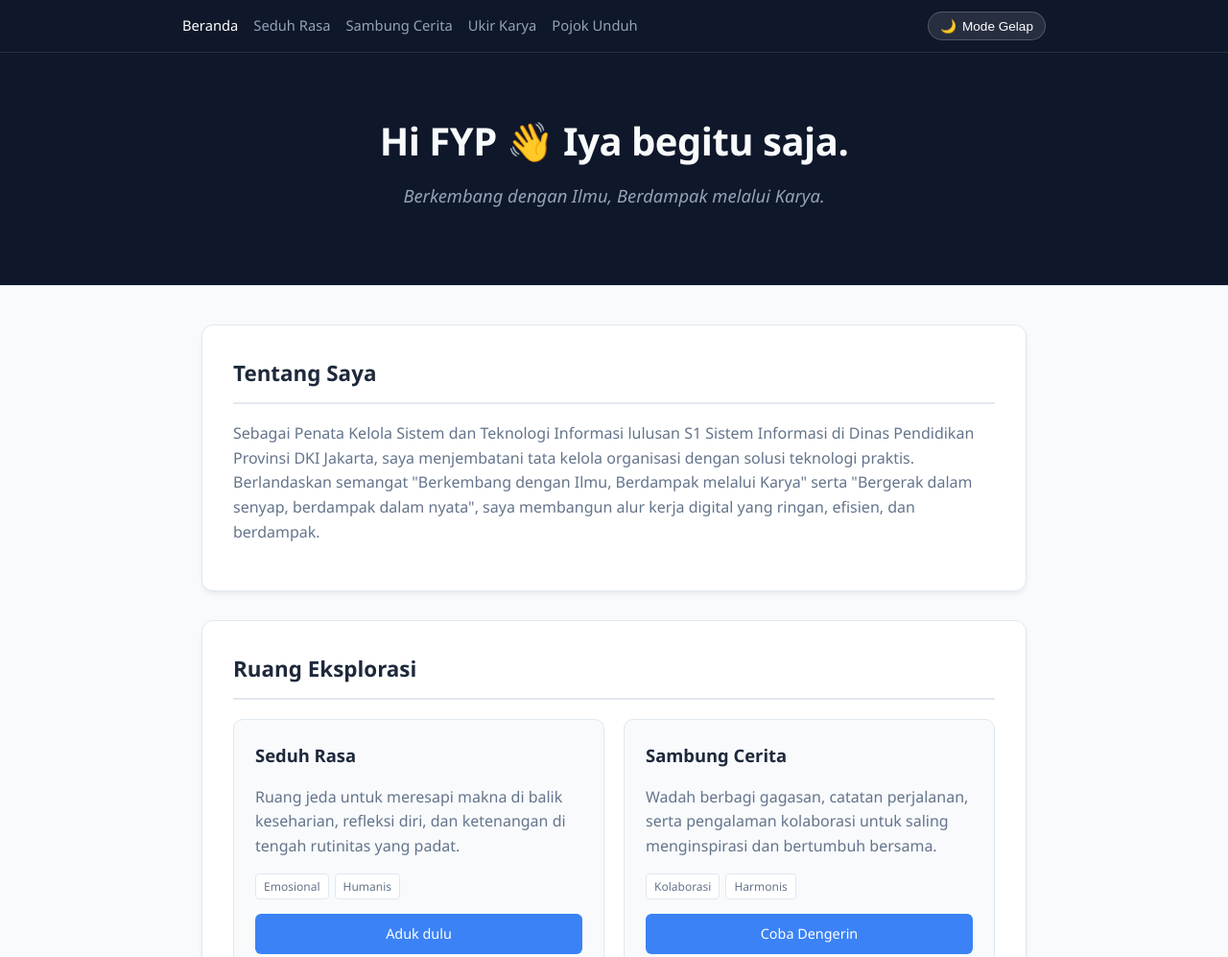
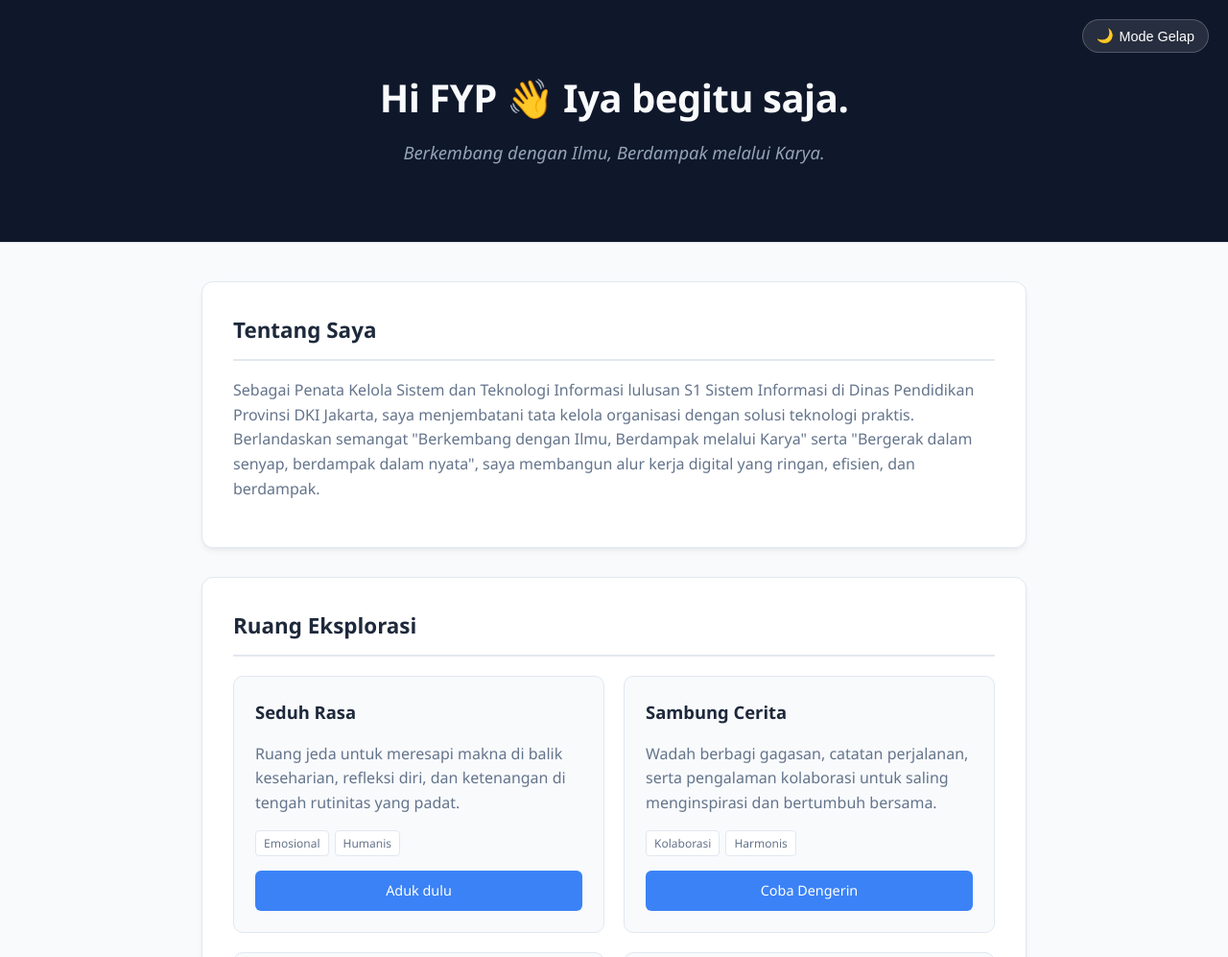
Before and after one commit to hifyp/hifyp.github.io, a plain HTML site: page index.html in a window 1280 px wide. Shown: the top 997 px of the page at 96% size. Drawn offline with Linux system fonts and the light colour scheme.

Commit message:
Update index.html

```diff
--- a/index.html
+++ b/index.html
@@ -47,51 +47,26 @@
             line-height: 1.6;
         }
 
-        /* Navigasi */
-        nav {
+        header {
             background-color: var(--bg-header);
-            border-bottom: 1px solid rgba(255, 255, 255, 0.1);
-            padding: 12px 20px;
-            position: sticky;
-            top: 0;
-            z-index: 100;
-        }
-
-        .nav-container {
-            max-width: 900px;
-            margin: 0 auto;
-            display: flex;
-            justify-content: space-between;
-            align-items: center;
-            flex-wrap: wrap;
-            gap: 10px;
-        }
-
-        .nav-links {
-            display: flex;
-            flex-wrap: wrap;
-            gap: 16px;
-        }
-
-        .nav-links a {
-            color: var(--text-header-sub);
-            text-decoration: none;
-            font-size: 0.92rem;
-            font-weight: 500;
-        }
-
-        .nav-links a:hover, .nav-links a.active {
-            color: #ffffff;
+            color: var(--text-header);
+            padding: 70px 20px 60px;
+            text-align: center;
+            position: relative;
+            border-bottom: 1px solid var(--border-color);
         }
 
         .theme-toggle {
+            position: absolute;
+            top: 20px;
+            right: 20px;
             background: rgba(255, 255, 255, 0.1);
             color: #fff;
             border: 1px solid rgba(255, 255, 255, 0.2);
-            padding: 6px 12px;
+            padding: 8px 14px;
             border-radius: 20px;
             cursor: pointer;
-            font-size: 0.85rem;
+            font-size: 0.9rem;
             display: flex;
             align-items: center;
             gap: 6px;
@@ -99,15 +74,6 @@
 
         .theme-toggle:hover {
             background: rgba(255, 255, 255, 0.2);
-        }
-
-        /* Header */
-        header {
-            background-color: var(--bg-header);
-            color: var(--text-header);
-            padding: 60px 20px;
-            text-align: center;
-            border-bottom: 1px solid var(--border-color);
         }
 
         header h1 {
@@ -122,7 +88,6 @@
             margin-top: 10px;
         }
 
-        /* Kontainer Utama */
         .container {
             max-width: 900px;
             margin: 40px auto;
@@ -236,31 +201,14 @@
             color: var(--text-muted);
             font-size: 0.9rem;
         }
-
-        footer a {
-            color: var(--text-muted);
-            text-decoration: none;
-        }
     </style>
 </head>
 <body>
 
-    <nav>
-        <div class="nav-container">
-            <div class="nav-links">
-                <a href="index.html" class="active">Beranda</a>
-                <a href="seduh-rasa.html">Seduh Rasa</a>
-                <a href="sambung-cerita.html">Sambung Cerita</a>
-                <a href="ukir-karya.html">Ukir Karya</a>
-                <a href="pojok-unduh.html">Pojok Unduh</a>
-            </div>
-            <button class="theme-toggle" id="themeToggle" aria-label="Ganti Tema">
-                <span id="themeIcon">🌙</span> <span id="themeText">Mode Gelap</span>
-            </button>
-        </div>
-    </nav>
-
     <header>
+        <button class="theme-toggle" id="themeToggle" aria-label="Ganti Tema">
+            <span id="themeIcon">🌙</span> <span id="themeText">Mode Gelap</span>
+        </button>
         <h1>Hi FYP 👋 Iya begitu saja.</h1>
         <p><i>Berkembang dengan Ilmu, Berdampak melalui Karya.</i></p>
     </header>
@@ -327,7 +275,7 @@
         <div class="section">
             <h2>Kontak & Sosial Media</h2>
             <p>Tertarik berdiskusi atau berkolaborasi? Hubungi saya melalui platform berikut:</p>
-            <div class="contact-links">
+            <div class="contact-links" id="contactLinks">
                 <a href="mailto:emailkamu@contoh.com" class="contact-item">✉️ Email</a>
                 <a href="https://github.com/hifyp" target="_blank" class="contact-item">💻 GitHub</a>
                 <a href="https://linkedin.com" target="_blank" class="contact-item">🔗 LinkedIn</a>
@@ -336,7 +284,7 @@
     </div>
 
     <footer>
-        &copy; 2026. hifyp by GitHub. &bull; <a href="admin.html">Kelola</a>
+        &copy; 2026. hifyp by GitHub.
     </footer>
 
     <script>
@@ -368,6 +316,20 @@
                 themeText.textContent = 'Mode Gelap';
             }
         }
+
+        // Memuat daftar Kontak & Medsos secara dinamis dari data.json
+        fetch('data.json?t=' + Date.now())
+            .then(res => res.json())
+            .then(data => {
+                if (data.kontak && data.kontak.length > 0) {
+                    const container = document.getElementById('contactLinks');
+                    container.innerHTML = data.kontak.map(item => {
+                        const isMail = item.link.startsWith('mailto:');
+                        return `<a href="${item.link}" ${isMail ? '' : 'target="_blank"'} class="contact-item">${item.ikon} ${item.nama}</a>`;
+                    }).join('');
+                }
+            })
+            .catch(() => {});
     </script>
 </body>
 </html>
```
